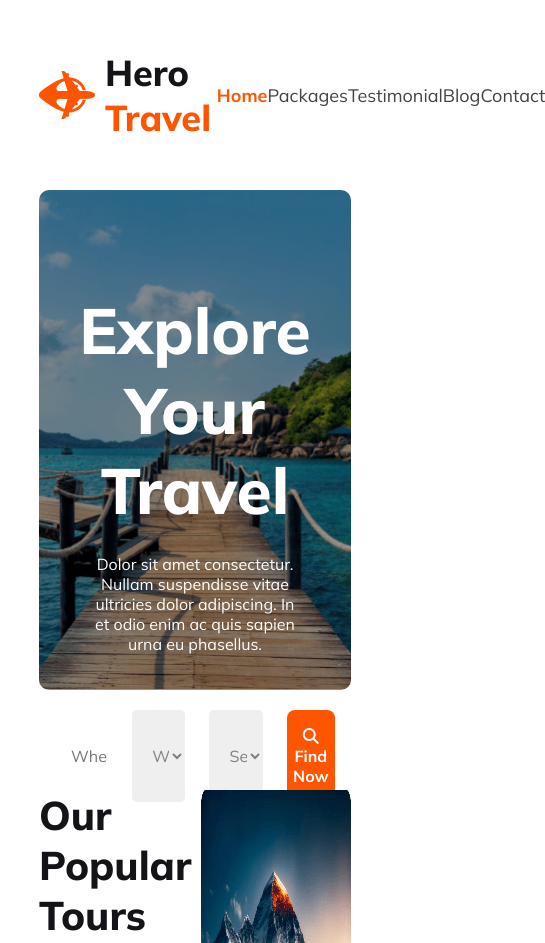
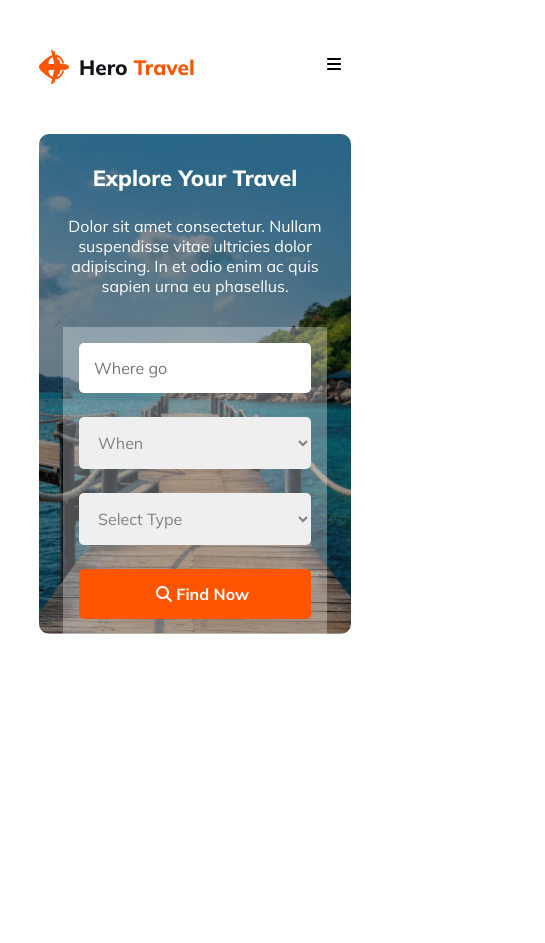
Before and after one commit to nayemurshuvo/travel-responsive-site, a plain HTML site: page index.html in a window 390 px wide. Shown: the top 943 px of the page, 545 px wide, since content can reach past the window. After the commit the page ends 844 px from the top, so only its background shows below. Drawn offline with Linux system fonts and the light colour scheme.

Commit message:
header responsive completed

```diff
--- a/index.html
+++ b/index.html
@@ -23,6 +23,9 @@
                     <a href="#">Testimonial</a>
                     <a href="#">Blog</a>
                     <a href="#">Contact</a>
+                </div>
+                <div class="nav-mob hide">
+                    <i class="fa-solid fa-bars"></i>
                 </div>
             </nav>
 
@@ -62,7 +65,7 @@
         </header>
 
         <!-- Main Section -->
-        <main>
+        <main class="hide">
             <!-- Popular Tours Start-->
             <section class="popular-container sec-top">
                 <div class="text-container">
@@ -293,7 +296,7 @@
         </main>
     </div>
     <!-- Footer Section -->
-    <footer class="sec-top">
+    <footer class="sec-top hide">
         <div class="footer-container">
             <div class="upper-footer">
                 <div class="footer-top">
--- a/styles/travel.css
+++ b/styles/travel.css
@@ -138,7 +138,7 @@ nav {
 #banner form button {
     width: 25%;
     font-size: 1rem;
-    border-radius: 5px;
+    border-radius: 8px;
     border: none;
     padding-top: 16px;
     padding-bottom: 16px;
@@ -364,7 +364,7 @@ nav {
 }
 
 /* Deals styles */
-.deals-banner-container{
+.deals-banner-container {
     display: flex;
     flex-direction: column;
     gap: 24px;
@@ -379,7 +379,7 @@ nav {
     width: 100%;
 }
 
-.deals-content .main-des{
+.deals-content .main-des {
     margin-bottom: 48px;
 }
 
@@ -409,7 +409,8 @@ nav {
     top: 60px;
 }
 
-.deals-div .deals-top, .deals-div-2 .deals-top  {
+.deals-div .deals-top,
+.deals-div-2 .deals-top {
     display: flex;
     gap: 24px;
 }
@@ -424,22 +425,23 @@ nav {
     font-weight: 800;
     margin-top: 16px;
 }
-.deals-btn{
+
+.deals-btn {
     padding: 15px 25px;
     margin-top: 24px;
     margin-bottom: 65px;
 }
 
-.deals-des{
+.deals-des {
     padding-right: 70px;
 }
 
-.deals-last-btn{
+.deals-last-btn {
     display: flex;
     justify-content: center;
 }
 
-.deals-last-btn .last-btn{
+.deals-last-btn .last-btn {
     padding: 15px 22px;
     margin-top: 24px;
 }
@@ -578,3 +580,59 @@ footer .footer-title {
     font-weight: 300;
     padding-bottom: 110px;
 }
+
+.hide {
+    display: none;
+}
+
+/* Responsive for mobile */
+
+@media only screen and (max-width: 576px) {
+    #banner form {
+        flex-direction: column;
+        margin-left: 24px;
+        margin-right: 24px;
+    }
+
+    .banner-title {
+        padding-top: 30px;
+        font-size: 1.375rem;
+    }
+
+    #banner p {
+        padding-left: 15px;
+        padding-right: 15px;
+        padding-bottom: 15px;
+    }
+
+    #banner form input,
+    #banner form select,
+    #banner form button {
+        width: 100%;
+        font-size: 1rem;
+        border-radius: 5px;
+        border: none;
+        padding-top: 15px;
+        padding-bottom: 15px;
+        padding-left: 15px;
+    }
+
+    .nav-right {
+        display: none;
+    }
+    .nav-title{
+        font-size: 1.3rem;
+    }
+    .nav-left img{
+        width: 30px;
+        height: 34px;
+    }
+    .nav-mob{
+        display: inline;
+    }
+    .nav-mob i{
+        width: 24px;
+        height: 24px;
+    }
+
+}
```
